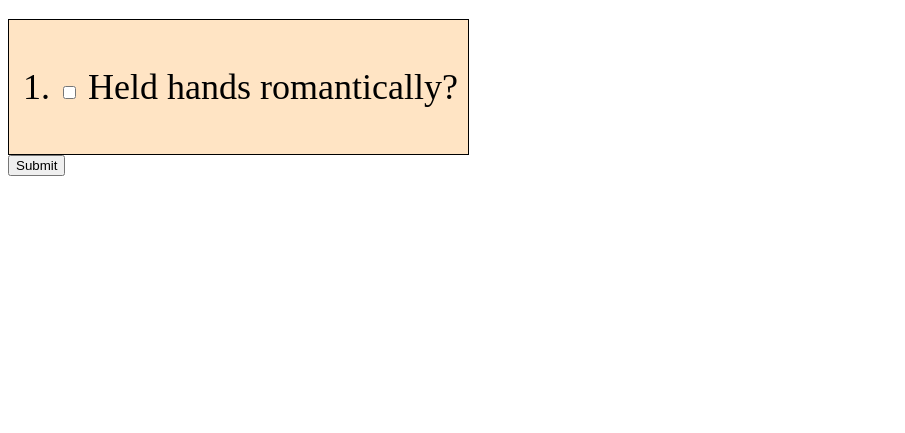
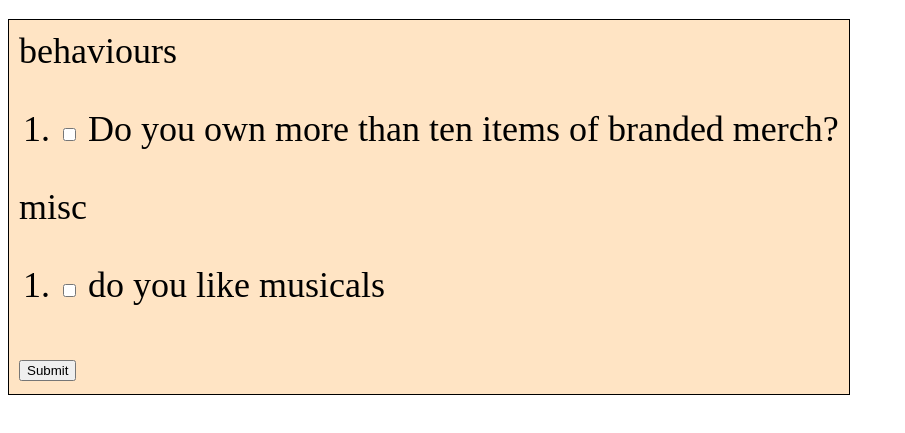
Before and after one commit to Averrryyy/Averrryyy.github.io, a website: page index.html in a window 1280 px wide. Shown: the part 61-494 px from the top of the page, without its empty margins (0-905 px from the left). Drawn offline with Linux system fonts and the light colour scheme.

Commit message:
Update index.html

```diff
--- a/index.html
+++ b/index.html
@@ -18,6 +18,11 @@
       z-index: 1;
       font-size: 36px;
   }
+  .header h4{
+    margin-top: 20px;
+    margin-bottom: 5;
+    display: inline-block;
+  }
 
 </style>
 </head>
@@ -26,9 +31,17 @@
   <h1>Coworker Score test</h1>
     <div class = dropdown>
       <div id = "dropdownElements" class = "dropdownContent">
+        <div id = "section1" class = "questionSet1">
+          <label>behaviours</label>
           <ol start=" 1">
-                <li> <input type="checkbox" id="1"> <label for="1"> Held hands romantically? </label> </li>
-            </ol>
+                <li> <input type="checkbox" id="1"> <label for="1"> Do you own more than ten items of branded merch? </label> </li>
+          </ol>
+
+        <div id = "section2" class = "questionSet1">
+          <label>misc</label>
+          <ol start=" 1">
+                <li> <input type="checkbox" id="1"> <label for="1">  do you like musicals </label> </li>
+          </ol>
       </div>
     </div>
 
```
